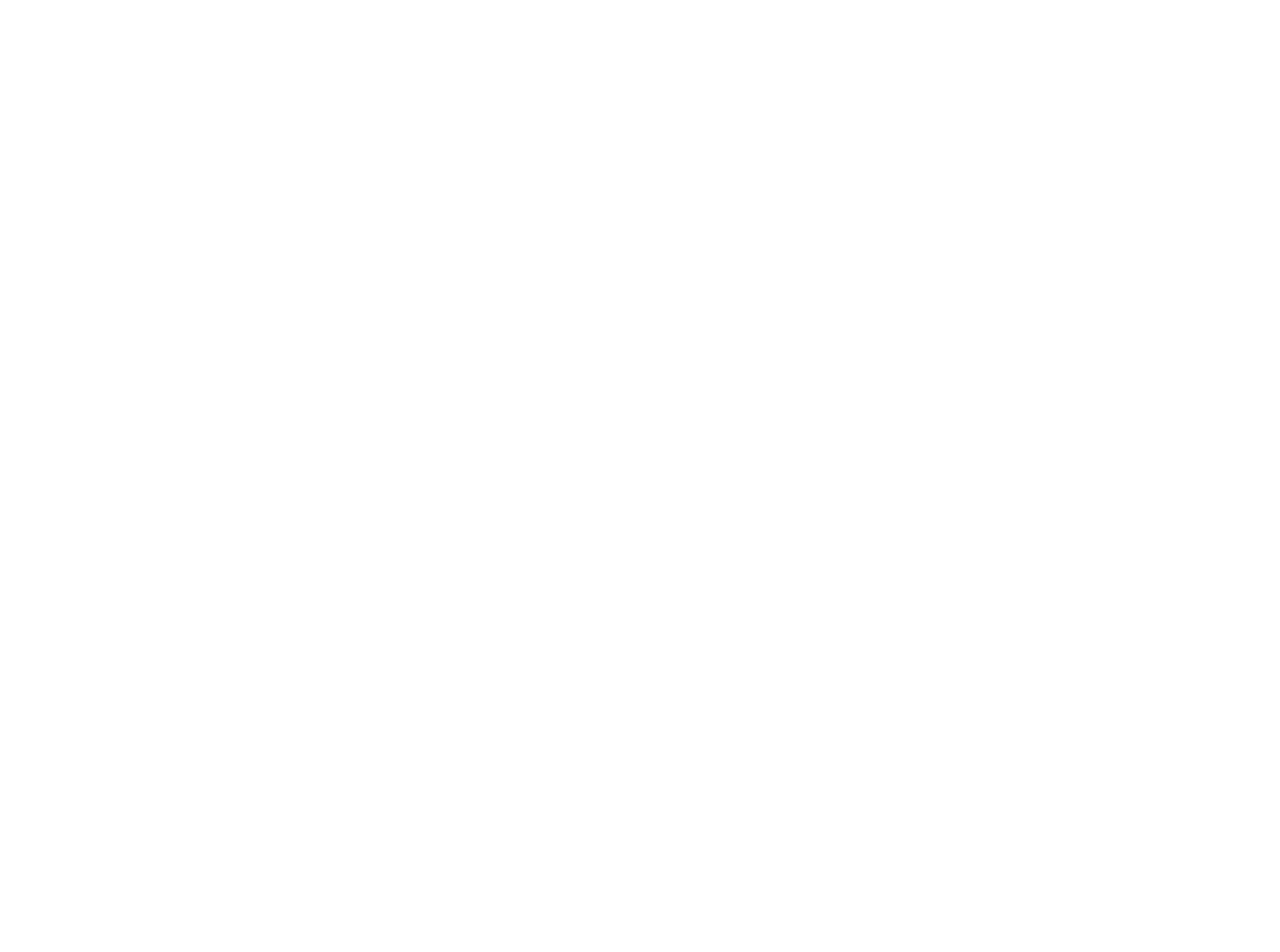
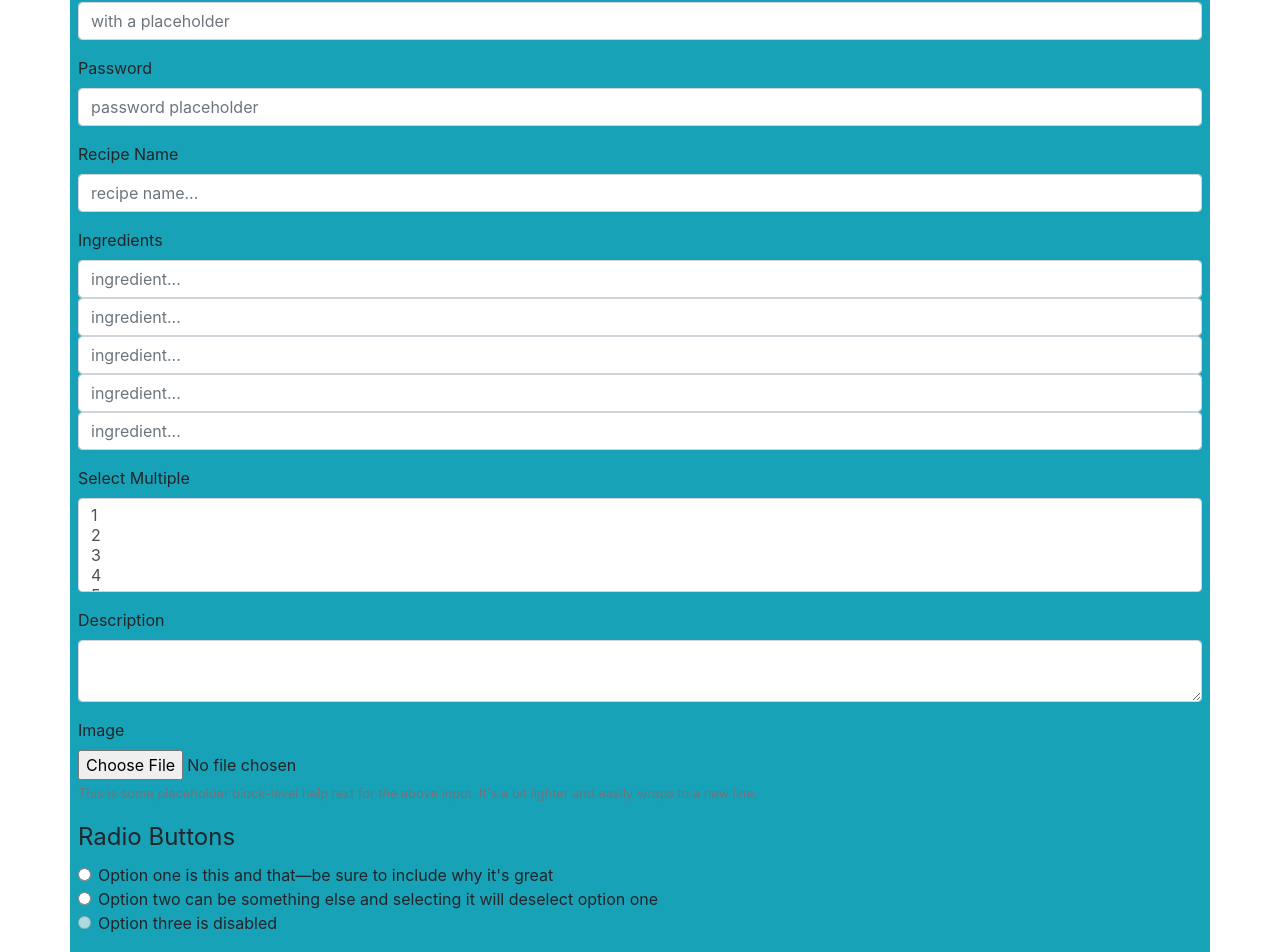
Before and after one commit to mwafaka/redux-projectDci, a React (Create React App) app: page /news in a window 1280 px wide. Shown: the part 1543-2495 px from the top of the page. Before the commit the page ends 1449 px from the top, so only its background shows below. Built offline with nearby package versions, Linux system fonts and the light colour scheme.

Commit message:
adding part added

```diff
--- a/package.json
+++ b/package.json
@@ -4,12 +4,13 @@
   "private": true,
   "dependencies": {
     "bootstrap": "^4.3.1",
-    "react": "^16.8.3",
+    "react": "^16.8.4",
     "react-bootstrap": "^1.0.0-beta.5",
-    "react-dom": "^16.8.3",
+    "react-dom": "^16.8.4",
     "react-redux": "^6.0.1",
     "react-router-dom": "^4.3.1",
     "react-scripts": "2.1.5",
+    "reactstrap": "^7.1.0",
     "redux": "^4.0.1",
     "redux-thunk": "^2.3.0"
   },
--- a/src/Components/CustomNavbar.jsx
+++ b/src/Components/CustomNavbar.jsx
@@ -18,7 +18,7 @@
           <Nav className="mr-auto">
             <Link to="/">Home</Link>
             <Link to="/about">About</Link>
-            <Link to="/news">News</Link>
+            <Link to="/news">Adding</Link>
           </Nav>
         </Navbar>
       </div>
--- a/src/Components/HomeSearch.jsx
+++ b/src/Components/HomeSearch.jsx
@@ -27,11 +27,10 @@
           <Card>
             <CardImg top src={match.smallImageUrls} alt="Card image cap" />
             <CardBody>
-              {/* <CardTitle text="danger">Rating: {match.rating}</CardTitle> */}
               <Badge color="success">Rating: {match.rating}</Badge>
               <br />
               <Badge color="primary">{match.recipeName}</Badge>
-              {/* <CardSubtitle>{match.recipeName}</CardSubtitle> */}
+
               <CardText>
                 <p>Ingredient:</p>
                 {match.ingredients.map((x, i) => (
--- a/src/Components/News.css
+++ b/src/Components/News.css
@@ -0,0 +1,4 @@
+.styling {
+  margin-top: 5%;
+  float: right;
+}
--- a/src/Components/News.jsx
+++ b/src/Components/News.jsx
@@ -1,6 +1,79 @@
 import React, { Component } from "react";
 import { Image, Container, Col } from "react-bootstrap";
+import {
+  Card,
+  CardImg,
+  CardText,
+  CardBody,
+  Button,
+  Badge,
+  Form,
+  FormGroup,
+  Label,
+  Input,
+  FormText
+} from "reactstrap";
+import "./News.css";
 export default class News extends Component {
+  state = {
+    RecipeName: "",
+    ingredient1: "",
+    ingredient2: "",
+    ingredient3: "",
+    ingredient4: "",
+    ingredient5: "",
+    description: "",
+    newFood: []
+  };
+  onChange = e => {
+    this.setState({ [e.target.name]: e.target.value }, () =>
+      console.log(this.state)
+    );
+  };
+  onSubmit = e => {
+    e.preventDefault();
+    const {
+      RecipeName,
+      description,
+      ingredient1,
+      ingredient2,
+      ingredient3,
+      ingredient4,
+      ingredient5,
+      newFood
+    } = this.state;
+
+    var createFood = {
+      RecipeName,
+      ingredient1,
+      ingredient2,
+      ingredient3,
+      ingredient4,
+      ingredient5,
+      description
+    };
+    const newFoods = this.state.newFood;
+    console.log(newFoods);
+
+    newFoods.push(createFood);
+    this.setState({
+      newFood: newFoods,
+      RecipeName,
+      ingredient1,
+      ingredient2,
+      ingredient3,
+      ingredient4,
+      ingredient5,
+      description
+    });
+    e.target.reset();
+  };
+  deleteItem = (e, indexToRemove) => {
+    const newFood = this.state.newFood.filter(
+      (ele, index) => index !== indexToRemove
+    );
+    this.setState({ newFood });
+  };
   render() {
     return (
       <div>
@@ -32,6 +105,174 @@
             </p>
           </Col>
         </Container>
+        <div className="container bg-warning ">
+          <h1>Add your Own Recipe</h1>
+        </div>
+        <div className="container bg-info p-2">
+          <Form onSubmit={this.onSubmit}>
+            <FormGroup>
+              <Label for="exampleEmail">Email</Label>
+              <Input
+                type="email"
+                name="email"
+                id="exampleEmail"
+                placeholder="with a placeholder"
+              />
+            </FormGroup>
+            <FormGroup>
+              <Label for="examplePassword">Password</Label>
+              <Input
+                type="password"
+                name="password"
+                id="examplePassword"
+                placeholder="password placeholder"
+              />
+            </FormGroup>
+            <FormGroup>
+              <Label for="examplePassword">Recipe Name</Label>
+              <Input
+                onChange={this.onChange}
+                type="text"
+                name="RecipeName"
+                id="Recipe"
+                placeholder="recipe name..."
+              />
+            </FormGroup>
+            <FormGroup>
+              <Label for="examplePassword">Ingredients</Label>
+              <Input
+                onChange={this.onChange}
+                type="text"
+                name="ingredient1"
+                id="recipe"
+                placeholder="ingredient..."
+              />
+              <Input
+                onChange={this.onChange}
+                type="text"
+                name="ingredient2"
+                id="Recipe"
+                placeholder="ingredient..."
+              />
+              <Input
+                onChange={this.onChange}
+                type="text"
+                name="ingredient3"
+                id="Recipe"
+                placeholder="ingredient..."
+              />
+              <Input
+                onChange={this.onChange}
+                type="text"
+                name="ingredient4"
+                id="Recipe"
+                placeholder="ingredient..."
+              />
+              <Input
+                onChange={this.onChange}
+                type="text"
+                name="ingredient5"
+                id="Recipe"
+                placeholder="ingredient..."
+              />
+            </FormGroup>
+            <FormGroup>
+              <Label for="exampleSelectMulti">Select Multiple</Label>
+              <Input
+                type="select"
+                name="selectMulti"
+                id="exampleSelectMulti"
+                multiple
+              >
+                <option>1</option>
+                <option>2</option>
+                <option>3</option>
+                <option>4</option>
+                <option>5</option>
+              </Input>
+            </FormGroup>
+            <FormGroup>
+              <Label for="exampleText">Description</Label>
+              <Input
+                type="textarea"
+                name="description"
+                onChange={this.onChange}
+                id="exampleText"
+              />
+            </FormGroup>
+            <FormGroup>
+              <Label for="exampleFile">Image</Label>
+              <Input type="file" name="file" id="exampleFile" />
+              <FormText color="muted">
+                This is some placeholder block-level help text for the above
+                input. It's a bit lighter and easily wraps to a new line.
+              </FormText>
+            </FormGroup>
+            <FormGroup tag="fieldset">
+              <legend>Radio Buttons</legend>
+              <FormGroup check>
+                <Label check>
+                  <Input type="radio" name="radio1" /> Option one is this and
+                  that—be sure to include why it's great
+                </Label>
+              </FormGroup>
+              <FormGroup check>
+                <Label check>
+                  <Input type="radio" name="radio1" /> Option two can be
+                  something else and selecting it will deselect option one
+                </Label>
+              </FormGroup>
+              <FormGroup check disabled>
+                <Label check>
+                  <Input type="radio" name="radio1" disabled /> Option three is
+                  disabled
+                </Label>
+              </FormGroup>
+            </FormGroup>
+            <FormGroup check>
+              <Label check>
+                <Input type="checkbox" /> Check me out
+              </Label>
+            </FormGroup>
+            <Button color="secondary">Submit</Button>
+          </Form>
+          <br />
+          <div className="container styling">
+            <div className="row">
+              {this.state.newFood &&
+                this.state.newFood.map((item, i) => (
+                  <div key={i} className="col-md-4 mb-auto">
+                    <Card>
+                      <CardImg top src="img/4.jpeg" alt="Card image cap" />
+                      <CardBody>
+                        <Badge color="primary">{item.recipeName}</Badge>
+
+                        <CardText>
+                          <p>Ingredient:</p>
+
+                          <ul>
+                            <li>{item.ingredient1}</li>
+                            <li>{item.ingredient2}</li>
+                            <li>{item.ingredient3}</li>
+                            <li>{item.ingredient4}</li>
+                            <li>{item.ingredient5}</li>
+                          </ul>
+                        </CardText>
+                        {item.description}
+                        <CardText />
+                        <Button
+                          color="danger"
+                          onClick={e => this.deleteItem(e, i)}
+                        >
+                          Delete
+                        </Button>
+                      </CardBody>
+                    </Card>
+                  </div>
+                ))}
+            </div>
+          </div>
+        </div>
       </div>
     );
   }
--- /dev/null
+++ b/src/Components/SearchBar.css
@@ -0,0 +1,3 @@
+.marginBottom {
+  margin-bottom: 5%;
+}
--- a/src/Components/SearchBar.jsx
+++ b/src/Components/SearchBar.jsx
@@ -1,13 +1,15 @@
 import React from "react";
+import "./SearchBar.css";
 
 class SearchBar extends React.Component {
   render() {
     return (
-      <div className="input-group">
+      <div className="container marginBottom">
+        <div className="input-group  col-md-10">
           <input type="text" className="form-control" ref="search" />
           <span className="input-group-btn">
             <button
-            className="btn btn-default"
+              className="btn btn-danger"
               type="button"
               onClick={event => {
                 this.props.onSearchTerm(this.refs.search.value);
@@ -17,6 +19,7 @@
             </button>
           </span>
         </div>
+      </div>
     );
   }
 }
```
Also changed, not shown: 1 other file (tests, documents, lock files or other folders). Lines whose indentation alone changed are shown as unchanged.
